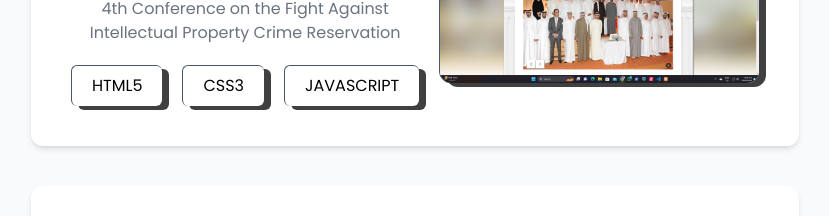
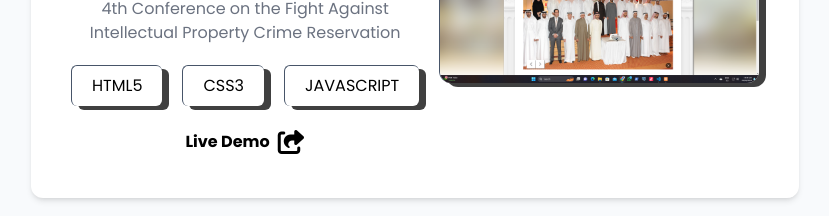
Before and after one commit to edrenskill/PersonalPortfolio-main, a React (Vite) app: page / in a window 1280 px wide. Shown: the part 2240-2456 px from the top of the page, without its empty margins (225-1054 px from the left). Built offline with nearby package versions, Linux system fonts and the light colour scheme.

Commit message:
Update Project.jsx

```diff
--- a/src/pages/Project.jsx
+++ b/src/pages/Project.jsx
@@ -124,6 +124,17 @@ export const Projects = () => {
                 JAVASCRIPT
               </span>
             </div>
+            <div className="flex gap-5 items-center justify-center">
+              <a
+                className="flex font-semibold items-center justify-between gap-2"
+                href="https://eipa-test.vercel.app/"
+                target="_blank"
+                rel="noreferrer"
+              >
+                Live Demo {""}{" "}
+                <i className="fa-solid fa-share-from-square text-2xl"></i>
+              </a>
+            </div>
           </div>
         </div>
 
@@ -187,7 +198,7 @@ export const Projects = () => {
                 Live Demo {""}{" "}
                 <i className="fa-solid fa-share-from-square text-2xl"></i>
               </a>
-            </div>
+            </div>https://eipa-test.vercel.app/
           </div>
         </div>
 
```
